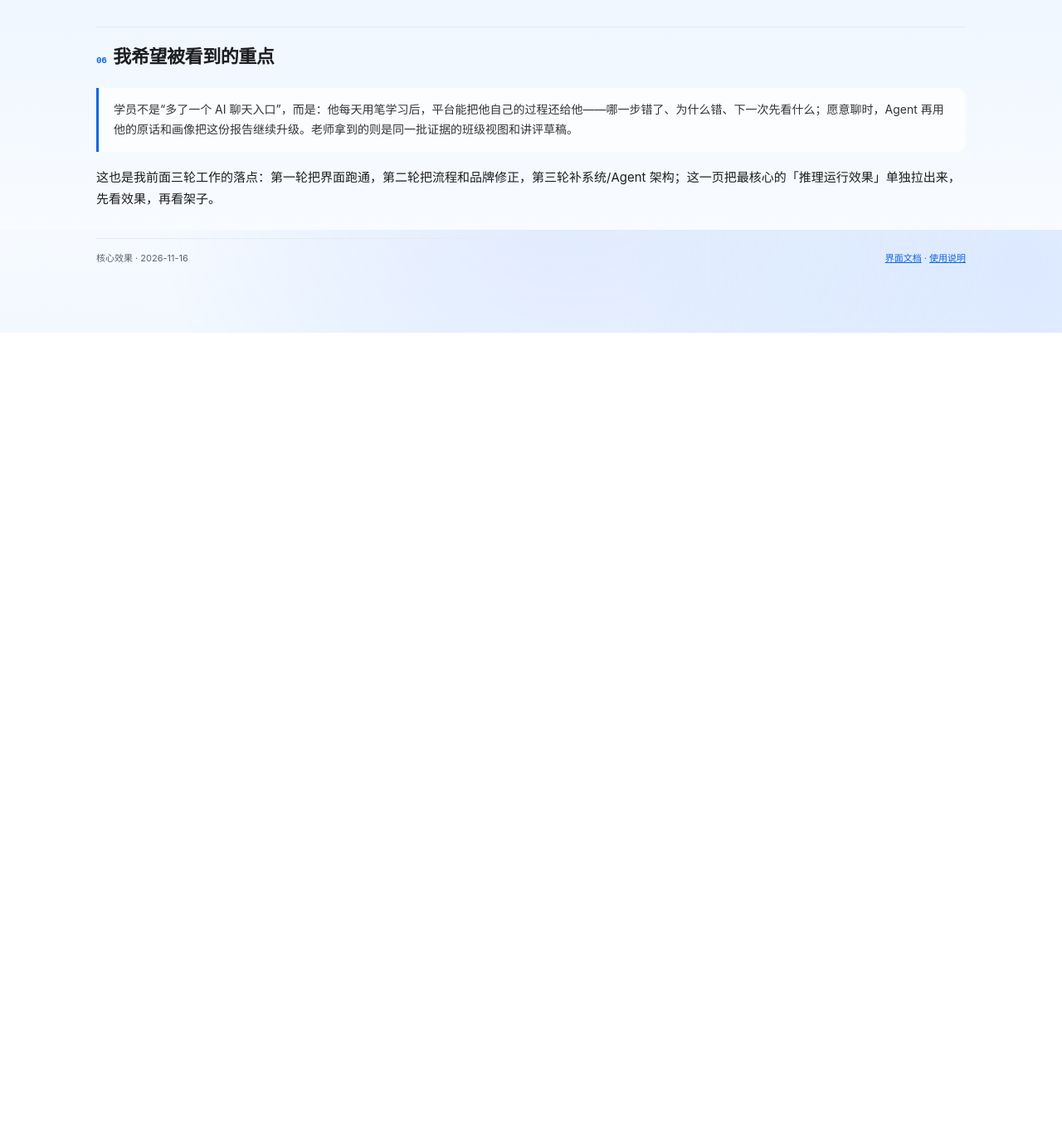
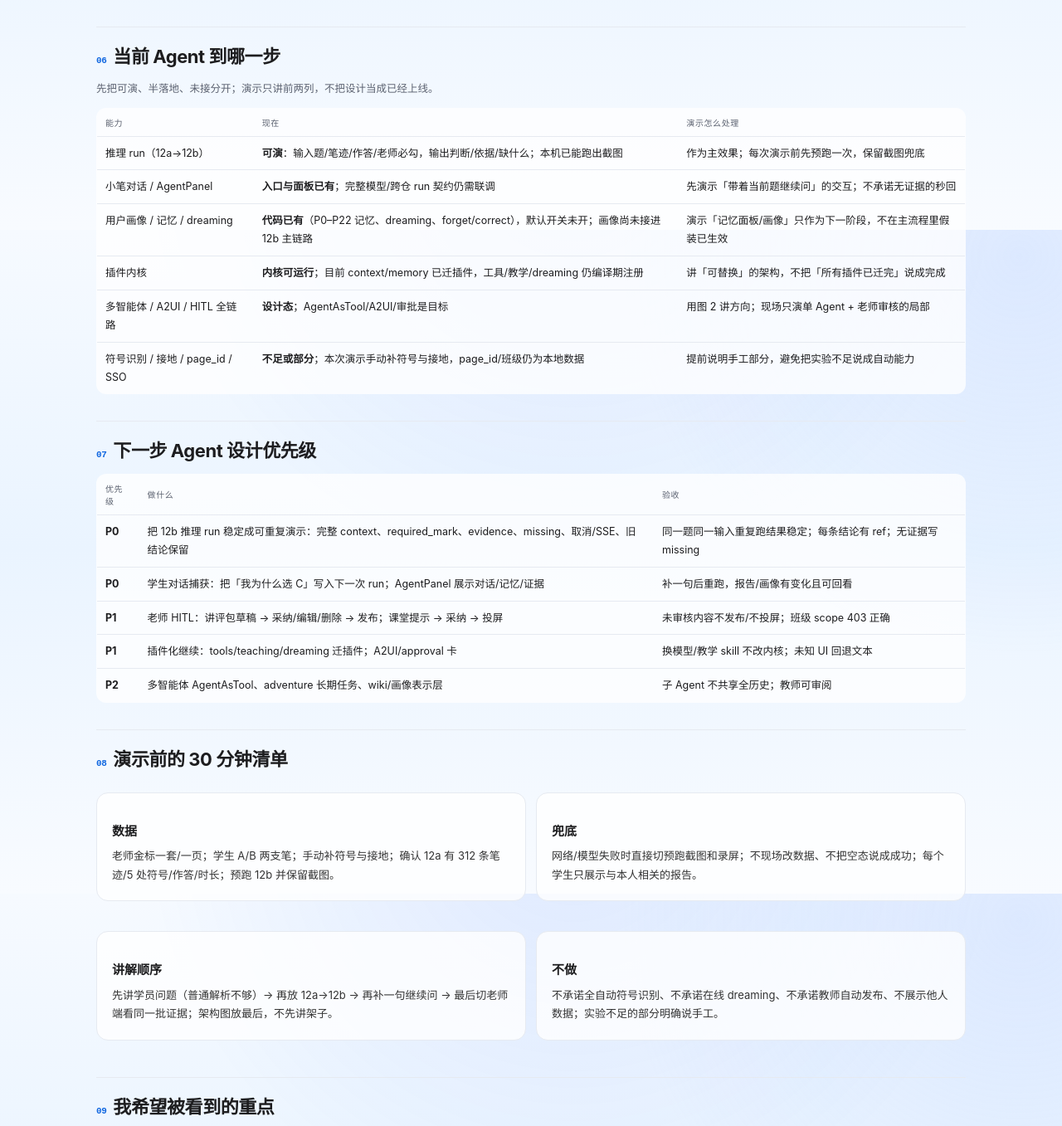
Before and after one commit to Gelei88/ink-client-report-2026-11, a plain HTML site: page reasoning-demo.html in a window 1280 px wide. Shown: the part 2923-4280 px from the top of the page at 83% size. Before the commit the page ends 3324 px from the top, so only its background shows below. Drawn offline with Linux system fonts and the light colour scheme.

Commit message:
feat: agent status and design priorities for demo

```diff
--- a/reasoning-demo.html
+++ b/reasoning-demo.html
@@ -89,7 +89,37 @@
 
 <div class="panel warn"><h3>演示边界（不藏）</h3><p>符号识别/接地还没到全自动：19 号演示我会提前手工完成符号与接地，避免把实验不足说成已解决；page_id 全量、真实 SSO、classroom-gateway、生产告警仍未接。推理结果本身是真实运行产生的，不用假数据补画面。</p></div>
 
-<h2><span class="n">06</span>我希望被看到的重点</h2>
+<h2><span class="n">06</span>当前 Agent 到哪一步</h2>
+<p class="sub">先把可演、半落地、未接分开；演示只讲前两列，不把设计当成已经上线。</p>
+<table>
+  <tr><th>能力</th><th>现在</th><th>演示怎么处理</th></tr>
+  <tr><td>推理 run（12a→12b）</td><td><b>可演</b>：输入题/笔迹/作答/老师必勾，输出判断/依据/缺什么；本机已能跑出截图</td><td>作为主效果；每次演示前先预跑一次，保留截图兜底</td></tr>
+  <tr><td>小笔对话 / AgentPanel</td><td><b>入口与面板已有</b>；完整模型/跨仓 run 契约仍需联调</td><td>先演示「带着当前题继续问」的交互；不承诺无证据的秒回</td></tr>
+  <tr><td>用户画像 / 记忆 / dreaming</td><td><b>代码已有</b>（P0–P22 记忆、dreaming、forget/correct），默认开关未开；画像尚未接进 12b 主链路</td><td>演示「记忆面板/画像」只作为下一阶段，不在主流程里假装已生效</td></tr>
+  <tr><td>插件内核</td><td><b>内核可运行</b>；目前 context/memory 已迁插件，工具/教学/dreaming 仍编译期注册</td><td>讲「可替换」的架构，不把「所有插件已迁完」说成完成</td></tr>
+  <tr><td>多智能体 / A2UI / HITL 全链路</td><td><b>设计态</b>；AgentAsTool/A2UI/审批是目标</td><td>用图 2 讲方向；现场只演单 Agent + 老师审核的局部</td></tr>
+  <tr><td>符号识别 / 接地 / page_id / SSO</td><td><b>不足或部分</b>；本次演示手动补符号与接地，page_id/班级仍为本地数据</td><td>提前说明手工部分，避免把实验不足说成自动能力</td></tr>
+</table>
+
+<h2><span class="n">07</span>下一步 Agent 设计优先级</h2>
+<table>
+  <tr><th>优先级</th><th>做什么</th><th>验收</th></tr>
+  <tr><td><b>P0</b></td><td>把 12b 推理 run 稳定成可重复演示：完整 context、required_mark、evidence、missing、取消/SSE、旧结论保留</td><td>同一题同一输入重复跑结果稳定；每条结论有 ref；无证据写 missing</td></tr>
+  <tr><td><b>P0</b></td><td>学生对话捕获：把「我为什么选 C」写入下一次 run；AgentPanel 展示对话/记忆/证据</td><td>补一句后重跑，报告/画像有变化且可回看</td></tr>
+  <tr><td><b>P1</b></td><td>老师 HITL：讲评包草稿 → 采纳/编辑/删除 → 发布；课堂提示 → 采纳 → 投屏</td><td>未审核内容不发布/不投屏；班级 scope 403 正确</td></tr>
+  <tr><td><b>P1</b></td><td>插件化继续：tools/teaching/dreaming 迁插件；A2UI/approval 卡</td><td>换模型/教学 skill 不改内核；未知 UI 回退文本</td></tr>
+  <tr><td><b>P2</b></td><td>多智能体 AgentAsTool、adventure 长期任务、wiki/画像表示层</td><td>子 Agent 不共享全历史；教师可审阅</td></tr>
+</table>
+
+<h2><span class="n">08</span>演示前的 30 分钟清单</h2>
+<div class="grid">
+  <div class="panel"><h3>数据</h3><p>老师金标一套/一页；学生 A/B 两支笔；手动补符号与接地；确认 12a 有 312 条笔迹/5 处符号/作答/时长；预跑 12b 并保留截图。</p></div>
+  <div class="panel"><h3>兜底</h3><p>网络/模型失败时直接切预跑截图和录屏；不现场改数据、不把空态说成成功；每个学生只展示与本人相关的报告。</p></div>
+  <div class="panel"><h3>讲解顺序</h3><p>先讲学员问题（普通解析不够）→ 再放 12a→12b → 再补一句继续问 → 最后切老师端看同一批证据；架构图放最后，不先讲架子。</p></div>
+  <div class="panel"><h3>不做</h3><p>不承诺全自动符号识别、不承诺在线 dreaming、不承诺教师自动发布、不展示他人数据；实验不足的部分明确说手工。</p></div>
+</div>
+
+<h2><span class="n">09</span>我希望被看到的重点</h2>
 <p class="quote">学员不是“多了一个 AI 聊天入口”，而是：他每天用笔学习后，平台能把他自己的过程还给他——哪一步错了、为什么错、下一次先看什么；愿意聊时，Agent 再用他的原话和画像把这份报告继续升级。老师拿到的则是同一批证据的班级视图和讲评草稿。</p>
 <p>这也是我前面三轮工作的落点：第一轮把界面跑通，第二轮把流程和品牌修正，第三轮补系统/Agent 架构；这一页把最核心的「推理运行效果」单独拉出来，先看效果，再看架子。</p>
 
```
Also changed, not shown: 1 other file.
